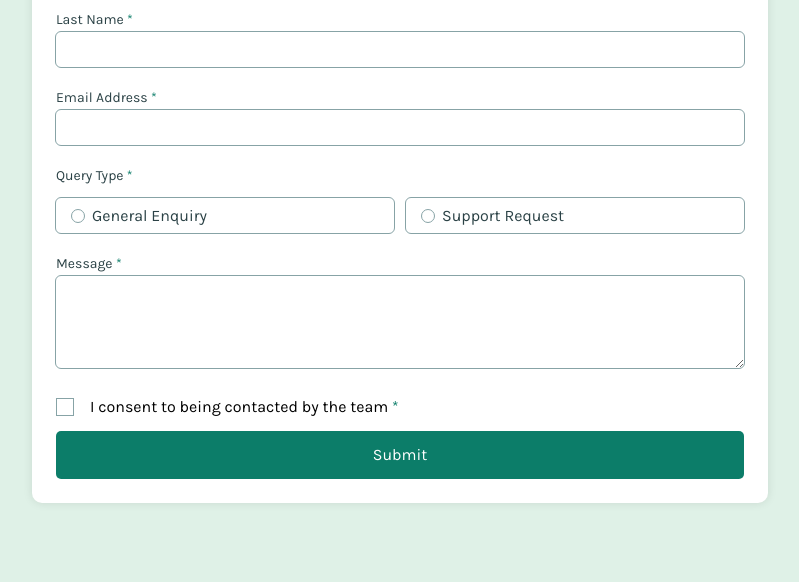
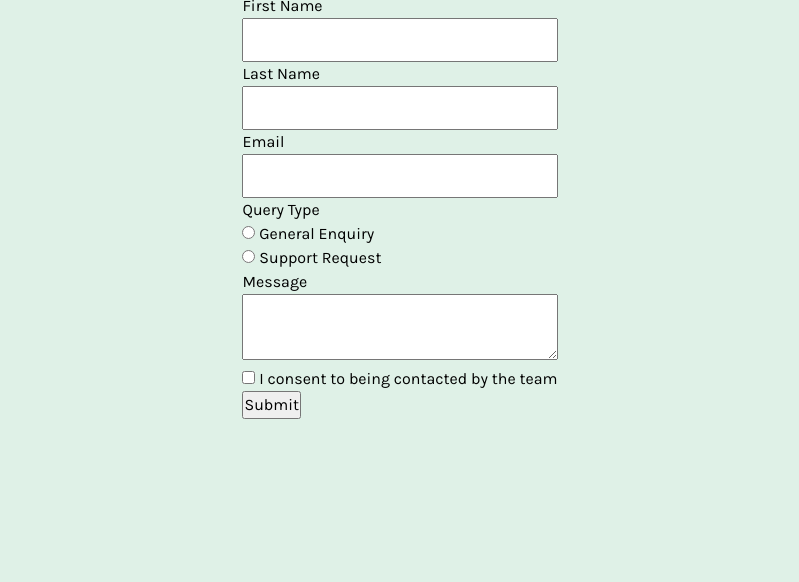
Before and after one commit to mihai3636/2025--contact-form-main, a plain HTML site: page index.html in a window 1280 px wide. Shown: the part 218-800 px from the top of the page, without its empty margins (240-1039 px from the left). Drawn offline with Linux system fonts and the light colour scheme.

Commit message:
Add new html skel

```diff
--- a/index.html
+++ b/index.html
@@ -24,111 +24,62 @@
     <title>Contact form</title>
   </head>
   <body>
-    <main class="card">
-      <header class="header">
-        <h1 class="title">Contact Us</h1>
-      </header>
-      <form action="#" class="form">
-        <div>
-          <label class="label" for="firstName">
-            First Name <span>*</span>
-          </label>
-          <input
-            class="validatable input-container"
-            id="firstName"
-            type="text"
-            name="firstName"
-          />
-          <p id="errorFirstName" class="error">This field is required</p>
+    <main class="contact">
+      <h1>Contact Us</h1>
+
+      <form>
+        <div class="form-group">
+          <label for="fname">First Name</label>
+          <input type="text" id="fname" name="first_name" required />
         </div>
 
-        <div>
-          <label class="label" for="lastName"> Last Name <span>*</span> </label>
-          <input
-            class="validatable input-container"
-            id="lastName"
-            type="text"
-            name="lastName"
-          />
-          <p id="errorLastName" class="error">This field is required</p>
+        <div class="form-group">
+          <label for="lname">Last Name</label>
+          <input type="text" id="lname" name="last_name" required />
         </div>
 
-        <div>
-          <label class="label" for="email">
-            Email Address <span>*</span>
-          </label>
-          <input
-            class="validatable input-container"
-            id="email"
-            type="email"
-            name="email"
-          />
-          <p id="errorEmail" class="error">
-            Please enter a valid email address
-          </p>
+        <div class="form-group span-all">
+          <label for="email">Email</label>
+          <input type="email" id="email" name="email" required />
         </div>
 
-        <fieldset>
-          <legend class="label">Query Type <span>*</span></legend>
-          <div class="validatable">
+        <fieldset class="span-all">
+          <legend>Query Type</legend>
+
+          <div class="form-group">
             <input
-              id="radio1"
               type="radio"
-              name="queryType"
-              value="GeneralEnquiry"
-              class="radio out-of-flow"
+              id="general"
+              name="query"
+              value="General Enquiry"
+              required
             />
-            <label class="radio-container input-container" for="radio1">
-              <div class="checkbox"></div>
-              <p class="radio-label">General Enquiry</p>
-            </label>
-
-            <input
-              id="radio2"
-              type="radio"
-              name="queryType"
-              value="SupportRequest"
-              class="radio out-of-flow"
-            />
-            <label class="radio-container input-container" for="radio2">
-              <div class="checkbox"></div>
-              <p class="radio-label">Support Request</p>
-            </label>
+            <label for="general"> General Enquiry</label>
           </div>
 
-          <p id="errorRadio" class="error">Please select a query type</p>
+          <div class="form-group">
+            <input
+              type="radio"
+              id="support"
+              name="query"
+              value="Support Reques"
+              required
+            />
+            <label for="support">Support Request</label>
+          </div>
         </fieldset>
 
-        <div>
-          <label class="label" for="message">Message <span>*</span></label>
-          <textarea
-            name="message"
-            id="message"
-            class="textarea validatable input-container"
-            rows="4"
-          ></textarea>
-          <p id="errorMessage" class="error">This field is required</p>
+        <div class="form-group span-all">
+          <label for="message">Message</label>
+          <textarea name="message" id="message" required></textarea>
         </div>
 
-        <div>
-          <label for="consent" class="validatable consent">
-            <input
-              type="checkbox"
-              id="consent"
-              value="false"
-              class="input-checkbox out-of-flow"
-            />
-            <div class="checkbox--consent"></div>
-            <p class="checkbox-label">
-              I consent to being contacted by the team <span>*</span>
-            </p>
-          </label>
-          <p id="errorConsent" class="error">
-            To submit this form, please consent to being contacted
-          </p>
+        <div class="form-group span-all">
+          <input type="checkbox" id="consent" name="consent" required />
+          <label for="consent">I consent to being contacted by the team</label>
         </div>
 
-        <button class="btn" type="submit">Submit</button>
+        <button class="span-all">Submit</button>
       </form>
     </main>
   </body>
--- a/partials/_base.scss
+++ b/partials/_base.scss
@@ -2,6 +2,7 @@
 @use "variables" as *;
 
 body {
+  accent-color: var(--clr-primary);
   font-family: var(--ff-main), sans-serif;
   font-size: var(--fs-4);
   font-weight: var(--fw-normal);
@@ -17,21 +18,6 @@ body {
   padding: var(--sp-5);
 }
 
-.input-container {
-  border-radius: var(--br-2);
-  border-width: 0px;
-  outline: 1px solid var(--clr-grey-1);
-
-  &:focus,
-  &:hover {
-    outline-color: var(--clr-primary);
-  }
+.span-all {
+  grid-column: 1 / -1;
 }
-
-.out-of-flow {
-  position: absolute;
-  top: 0;
-  left: 0;
-  opacity: 0;
-  pointer-events: none;
-}
--- a/partials/_radios.scss
+++ /dev/null
@@ -1,63 +0,0 @@
-@use "utils" as *;
-@use "variables" as *;
-
-fieldset .validatable {
-  display: grid;
-  row-gap: var(--sp-4);
-
-  @media (min-width: $bp-tablet) {
-    grid-template-columns: 1fr 1fr;
-    column-gap: var(--sp-4);
-  }
-}
-
-legend.label {
-  margin-block-end: var(--sp-4);
-}
-
-.radio-container {
-  cursor: pointer;
-  padding-inline: var(--sp-5);
-  padding-block: var(--sp-3);
-
-  display: flex;
-  align-items: center;
-  gap: var(--sp-3);
-}
-
-input[type="radio"]:checked {
-  & + .radio-container {
-    outline-color: var(--clr-primary);
-    background-color: var(--clr-primary-tint);
-
-    & > .checkbox {
-      outline: 1px solid var(--clr-primary);
-      position: relative;
-
-      &::after {
-        position: absolute;
-        content: "";
-        top: 0;
-        left: 0;
-        right: 0;
-        bottom: 0;
-        background-color: var(--clr-primary);
-
-        border-radius: var(--br-circle);
-        margin: 2px;
-      }
-    }
-  }
-}
-
-.checkbox {
-  width: 12px;
-  height: 12px;
-  border-radius: var(--br-circle);
-  outline: 1px solid var(--clr-grey-1);
-}
-
-.radio-label {
-  color: var(--clr-grey-2);
-  line-height: var(--lh-2);
-}
--- a/partials/_reset.scss
+++ b/partials/_reset.scss
@@ -4,17 +4,10 @@
   box-sizing: border-box;
 }
 
-h1,
-h2,
-h3,
-h4,
-h5,
-h6,
-td,
-th,
-button {
-  font-weight: inherit;
-  font-size: inherit;
+input,
+button,
+textarea {
+  font: inherit;
 }
 
 img {
@@ -23,9 +16,6 @@ img {
 }
 
 fieldset {
-  border: none;
+  border: 0;
+  padding: 0;
 }
-
-label {
-  display: block;
-}
--- a/styles.scss
+++ b/styles.scss
@@ -1,8 +1,4 @@
 @use "./partials/variables";
 @use "./partials/reset";
 @use "./partials/base";
-@use "./partials/card";
 @use "./partials/form";
-@use "./partials/radios";
-@use "./partials/btn";
-@use "./partials/consent";
```
Also changed, not shown: styles.css, 1 other file.
